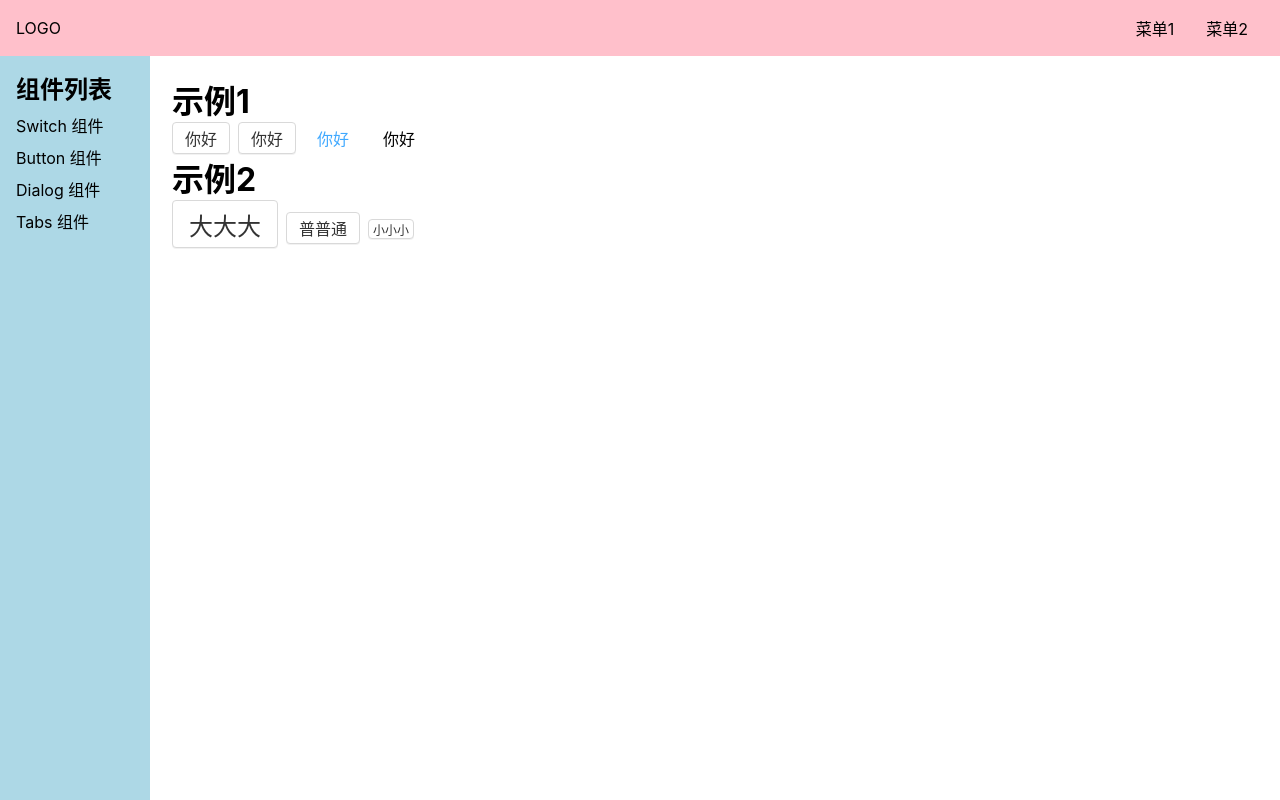
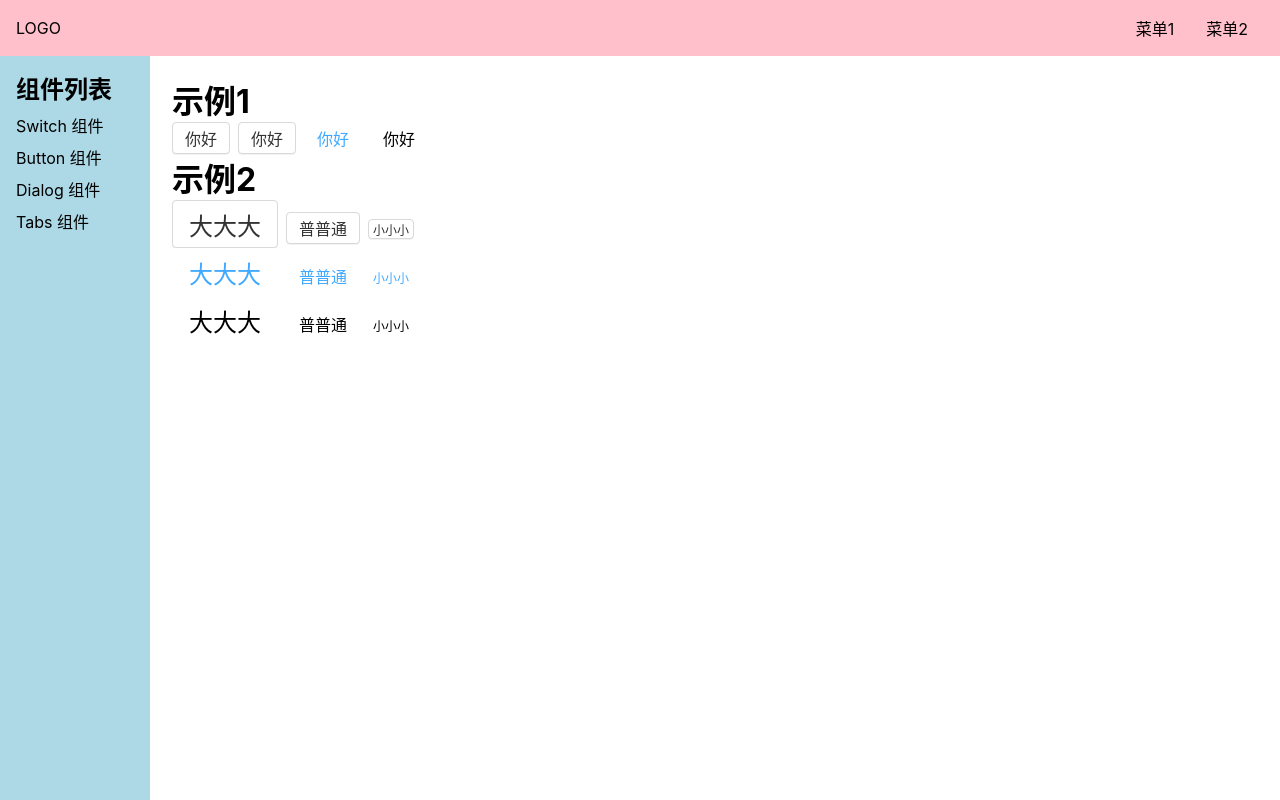
Before and after one commit to czc2222/Just-ui-1, a Vue app: page /#/Doc/button in a window 1280 px wide. Built offline with nearby package versions, Linux system fonts and the light colour scheme.

Commit message:
size css 2

```diff
--- a/src/components/ButtonDemo.vue
+++ b/src/components/ButtonDemo.vue
@@ -9,9 +9,21 @@
 
   <h1>示例2</h1>
   <div>
-    <Button size="big">大大大</Button>
-    <Button>普普通</Button>
-    <Button size="small">小小小</Button>
+    <div>
+      <Button size="big">大大大</Button>
+      <Button>普普通</Button>
+      <Button size="small">小小小</Button>
+    </div>
+    <div>
+      <Button theme="link" size="big">大大大</Button>
+      <Button theme="link">普普通</Button>
+      <Button size="small" theme="link">小小小</Button>
+    </div>
+    <div>
+      <Button size="big" theme="text">大大大</Button>
+      <Button theme="text">普普通</Button>
+      <Button size="small" theme="text">小小小</Button>
+    </div>
   </div>
 
 </template>
@@ -22,12 +34,7 @@ export default {
   components: {
     Button,
   },
-  setup() {
-    const onClick = () => {
-      console.log('hi');
-    };
-    return {onClick};
-  }
+
 };
 </script>
 
--- a/src/lib/Button.vue
+++ b/src/lib/Button.vue
@@ -85,18 +85,15 @@ $radius: 4px;
       background: darken(white, 5%);;
     }
   }
-  &.gulu-theme-button {
   &.gulu-size-big {
     font-size: 24px;
     height: 48px;
-      padding: 0 16px
+    padding: 0 16px;
   }
-
   &.gulu-size-small {
     font-size: 12px;
     height: 20px;
     padding: 0 4px;
   }
 }
-}
 </style>
```
Lines whose indentation alone changed are shown as unchanged.
